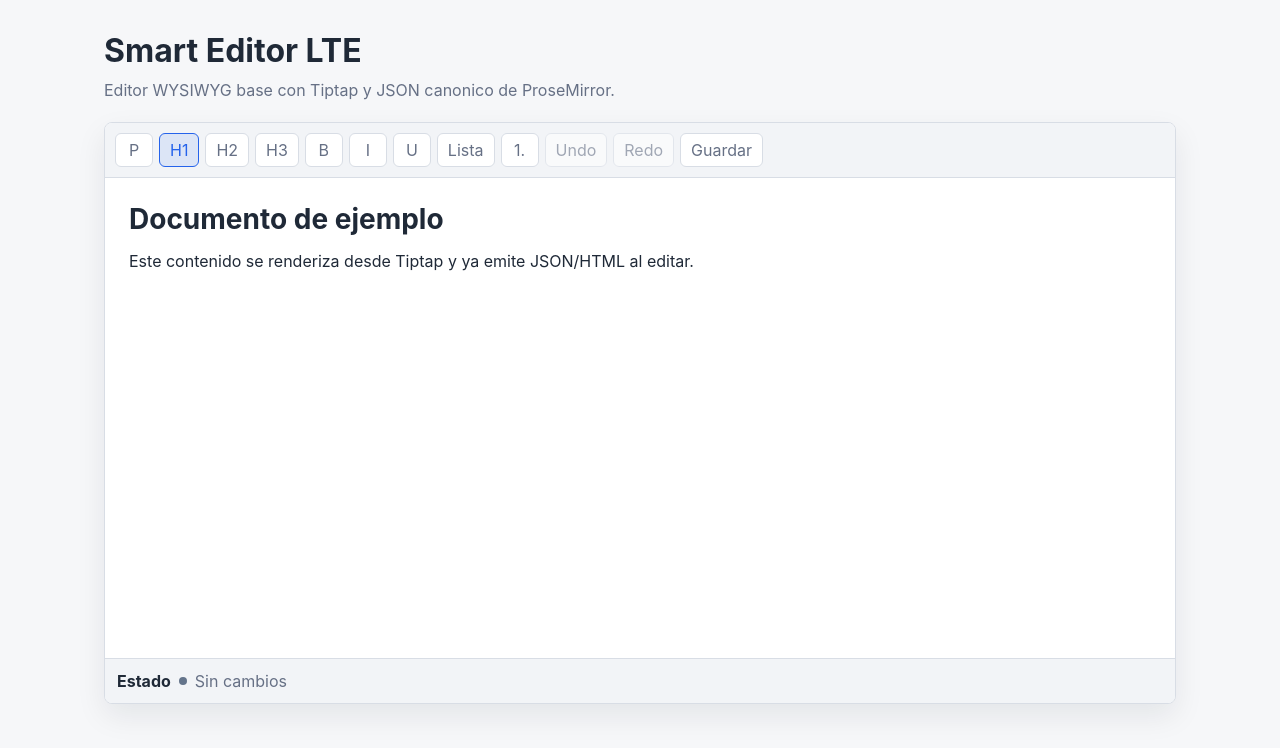
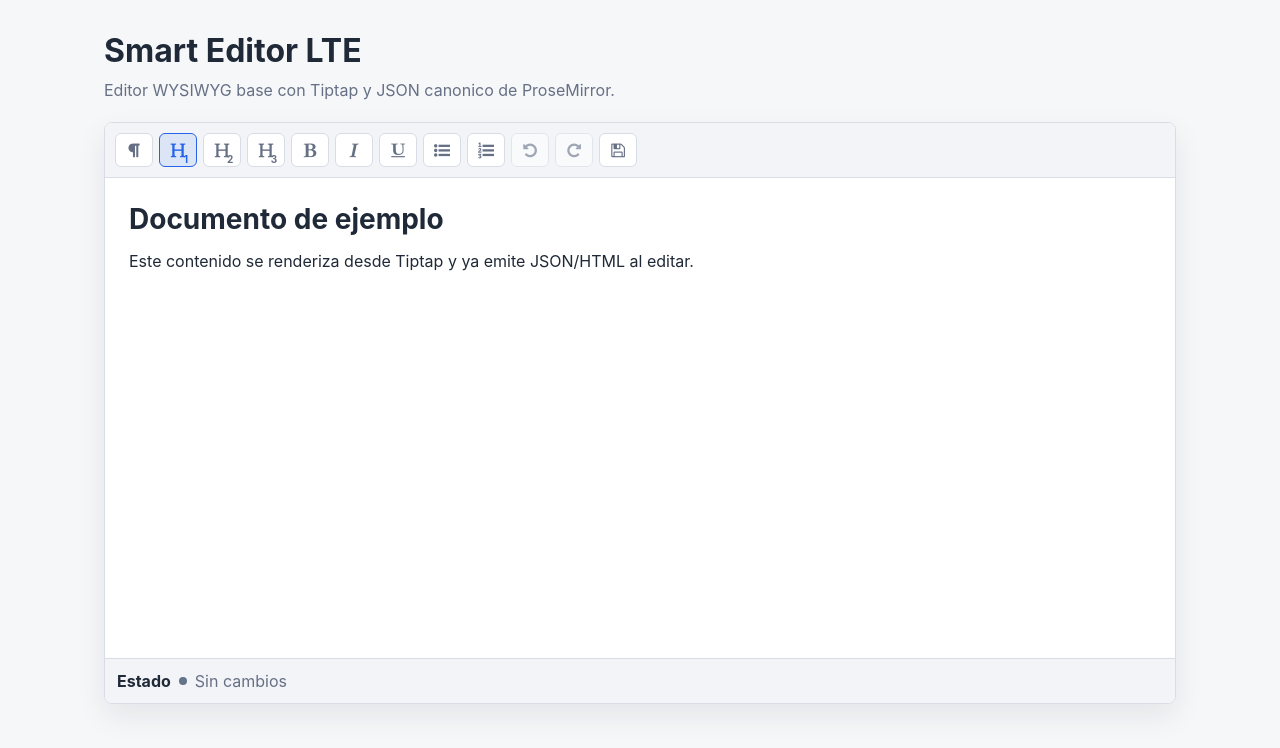
Before and after one commit to Estebanarteaga94/smart-editor-lte, a website built with Vite: page index.html in a window 1280 px wide. Built offline with nearby package versions, Linux system fonts and the light colour scheme; what @tiptap/extension-color would draw is missing.

Commit message:
Use Fontello icons in toolbar

```diff
--- a/src/editor/components/toolbar.ts
+++ b/src/editor/components/toolbar.ts
@@ -20,6 +20,8 @@ export type ToolbarButtonId =
 export interface ToolbarButtonConfig {
   id: ToolbarButtonId;
   label: string;
+  icon: string;
+  iconModifier?: string;
   ariaLabel: string;
   command?: EditorCommand;
   isActive?: (editor: Editor) => boolean;
@@ -42,6 +44,7 @@ const toolbarButtons: readonly ToolbarButtonConfig[] = [
   {
     id: 'paragraph',
     label: 'P',
+    icon: '\uf1dd',
     ariaLabel: 'Convertir a parrafo',
     command: editorCommands.setParagraph,
     isActive: (editor) => editor.isActive('paragraph'),
@@ -50,6 +53,8 @@ const toolbarButtons: readonly ToolbarButtonConfig[] = [
   {
     id: 'heading-1',
     label: 'H1',
+    icon: '\uf1dc',
+    iconModifier: '1',
     ariaLabel: 'Convertir a encabezado H1',
     command: editorCommands.setHeading1,
     isActive: (editor) => editor.isActive('heading', { level: 1 }),
@@ -58,6 +63,8 @@ const toolbarButtons: readonly ToolbarButtonConfig[] = [
   {
     id: 'heading-2',
     label: 'H2',
+    icon: '\uf1dc',
+    iconModifier: '2',
     ariaLabel: 'Convertir a encabezado H2',
     command: editorCommands.setHeading2,
     isActive: (editor) => editor.isActive('heading', { level: 2 }),
@@ -66,6 +73,8 @@ const toolbarButtons: readonly ToolbarButtonConfig[] = [
   {
     id: 'heading-3',
     label: 'H3',
+    icon: '\uf1dc',
+    iconModifier: '3',
     ariaLabel: 'Convertir a encabezado H3',
     command: editorCommands.setHeading3,
     isActive: (editor) => editor.isActive('heading', { level: 3 }),
@@ -74,6 +83,7 @@ const toolbarButtons: readonly ToolbarButtonConfig[] = [
   {
     id: 'bold',
     label: 'B',
+    icon: '\ue87f',
     ariaLabel: 'Activar o desactivar negrita',
     command: editorCommands.toggleBold,
     isActive: (editor) => editor.isActive('bold'),
@@ -82,6 +92,7 @@ const toolbarButtons: readonly ToolbarButtonConfig[] = [
   {
     id: 'italic',
     label: 'I',
+    icon: '\ue880',
     ariaLabel: 'Activar o desactivar cursiva',
     command: editorCommands.toggleItalic,
     isActive: (editor) => editor.isActive('italic'),
@@ -90,6 +101,7 @@ const toolbarButtons: readonly ToolbarButtonConfig[] = [
   {
     id: 'underline',
     label: 'U',
+    icon: '\uf0cd',
     ariaLabel: 'Activar o desactivar subrayado',
     command: editorCommands.toggleUnderline,
     isActive: (editor) => editor.isActive('underline'),
@@ -98,6 +110,7 @@ const toolbarButtons: readonly ToolbarButtonConfig[] = [
   {
     id: 'bullet-list',
     label: 'Lista',
+    icon: '\uf0ca',
     ariaLabel: 'Activar o desactivar lista no ordenada',
     command: editorCommands.toggleBulletList,
     isActive: (editor) => editor.isActive('bulletList'),
@@ -106,6 +119,7 @@ const toolbarButtons: readonly ToolbarButtonConfig[] = [
   {
     id: 'ordered-list',
     label: '1.',
+    icon: '\uf0cb',
     ariaLabel: 'Activar o desactivar lista ordenada',
     command: editorCommands.toggleOrderedList,
     isActive: (editor) => editor.isActive('orderedList'),
@@ -114,6 +128,7 @@ const toolbarButtons: readonly ToolbarButtonConfig[] = [
   {
     id: 'undo',
     label: 'Undo',
+    icon: '\ue866',
     ariaLabel: 'Deshacer ultimo cambio',
     command: editorCommands.undo,
     isDisabled: (editor) => !editor.can().chain().focus().undo().run(),
@@ -121,6 +136,7 @@ const toolbarButtons: readonly ToolbarButtonConfig[] = [
   {
     id: 'redo',
     label: 'Redo',
+    icon: '\ue865',
     ariaLabel: 'Rehacer ultimo cambio',
     command: editorCommands.redo,
     isDisabled: (editor) => !editor.can().chain().focus().redo().run(),
@@ -128,6 +144,7 @@ const toolbarButtons: readonly ToolbarButtonConfig[] = [
   {
     id: 'save',
     label: 'Guardar',
+    icon: '\ue89b',
     ariaLabel: 'Guardar documento',
   },
 ];
@@ -205,8 +222,22 @@ function createToolbarButton(config: ToolbarButtonConfig): HTMLButtonElement {
   button.type = 'button';
   button.className = 'editor-shell__tool';
   button.dataset.toolbarAction = config.id;
-  button.textContent = config.label;
+  button.title = config.ariaLabel;
   button.setAttribute('aria-label', config.ariaLabel);
+
+  const icon = document.createElement('span');
+  icon.className = 'editor-shell__tool-icon';
+  icon.setAttribute('aria-hidden', 'true');
+  icon.textContent = config.icon;
+  button.append(icon);
+
+  if (config.iconModifier) {
+    const modifier = document.createElement('span');
+    modifier.className = 'editor-shell__tool-icon-modifier';
+    modifier.setAttribute('aria-hidden', 'true');
+    modifier.textContent = config.iconModifier;
+    button.append(modifier);
+  }
 
   if (config.pressed) {
     button.setAttribute('aria-pressed', 'false');
--- a/src/style.css
+++ b/src/style.css
@@ -28,6 +28,16 @@
   text-rendering: optimizeLegibility;
   -webkit-font-smoothing: antialiased;
   -moz-osx-font-smoothing: grayscale;
+}
+
+@font-face {
+  font-family: 'fontello';
+  src:
+    url('/font/fontello.woff2') format('woff2'),
+    url('/font/fontello.woff') format('woff');
+  font-weight: 400;
+  font-style: normal;
+  font-display: block;
 }
 
 * {
@@ -111,6 +121,9 @@ textarea {
 }
 
 .editor-shell__tool {
+  position: relative;
+  display: inline-grid;
+  place-items: center;
   min-width: 38px;
   min-height: 34px;
   padding: 0 10px;
@@ -118,6 +131,26 @@ textarea {
   border-radius: 6px;
   color: var(--muted);
   background: var(--surface);
+}
+
+.editor-shell__tool-icon {
+  display: block;
+  font-family: 'fontello';
+  font-size: 16px;
+  font-style: normal;
+  line-height: 1;
+  speak: never;
+}
+
+.editor-shell__tool-icon-modifier {
+  position: absolute;
+  right: 4px;
+  bottom: 2px;
+  min-width: 12px;
+  font-size: 10px;
+  font-weight: 700;
+  line-height: 1;
+  color: currentcolor;
 }
 
 .editor-shell__tool:disabled {
```
Also changed, not shown: src/editor/components/toolbar.test.ts (+6 -0 lines), tasks.md (+1 -0 lines), worklog.md (+51 -0 lines), public/font/fontello.ttf (renamed from font/fontello.ttf), public/font/fontello.woff (renamed from font/fontello.woff), public/font/fontello.woff2 (renamed from font/fontello.woff2), 4 other files.
